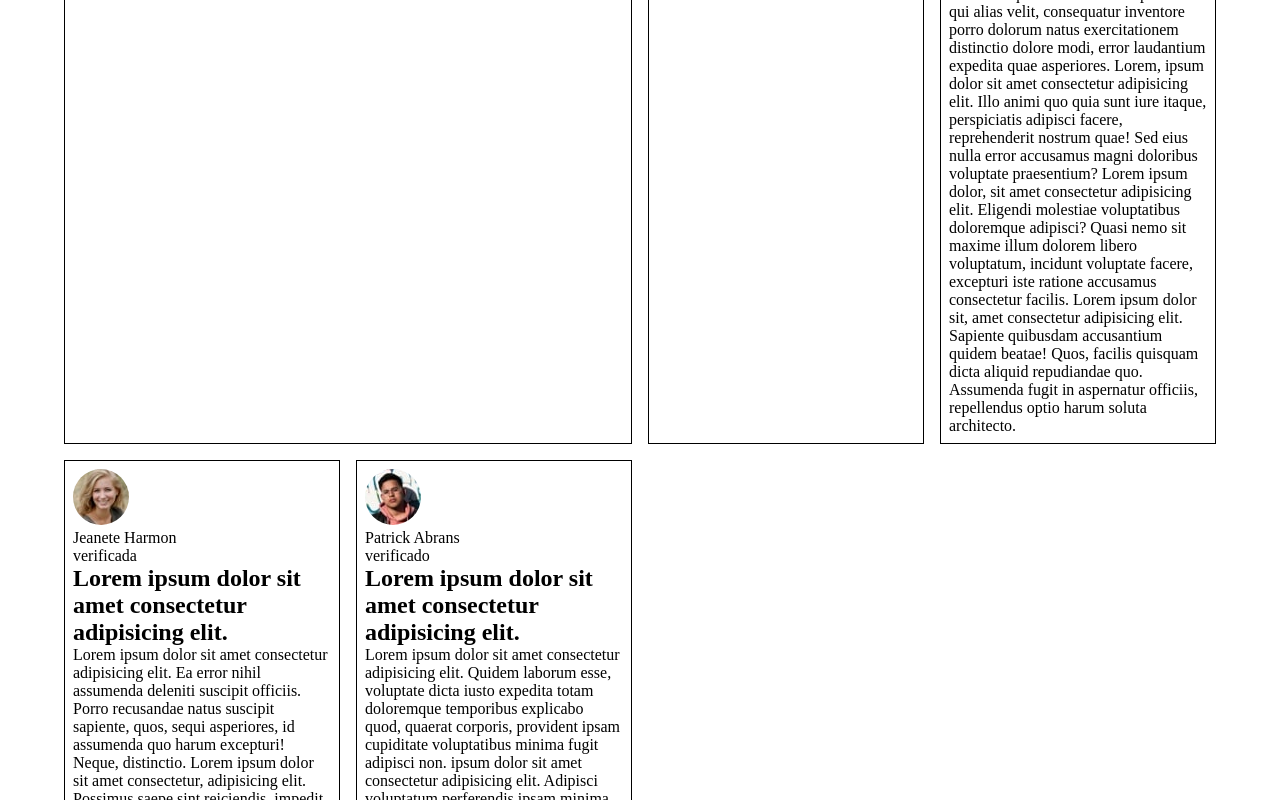
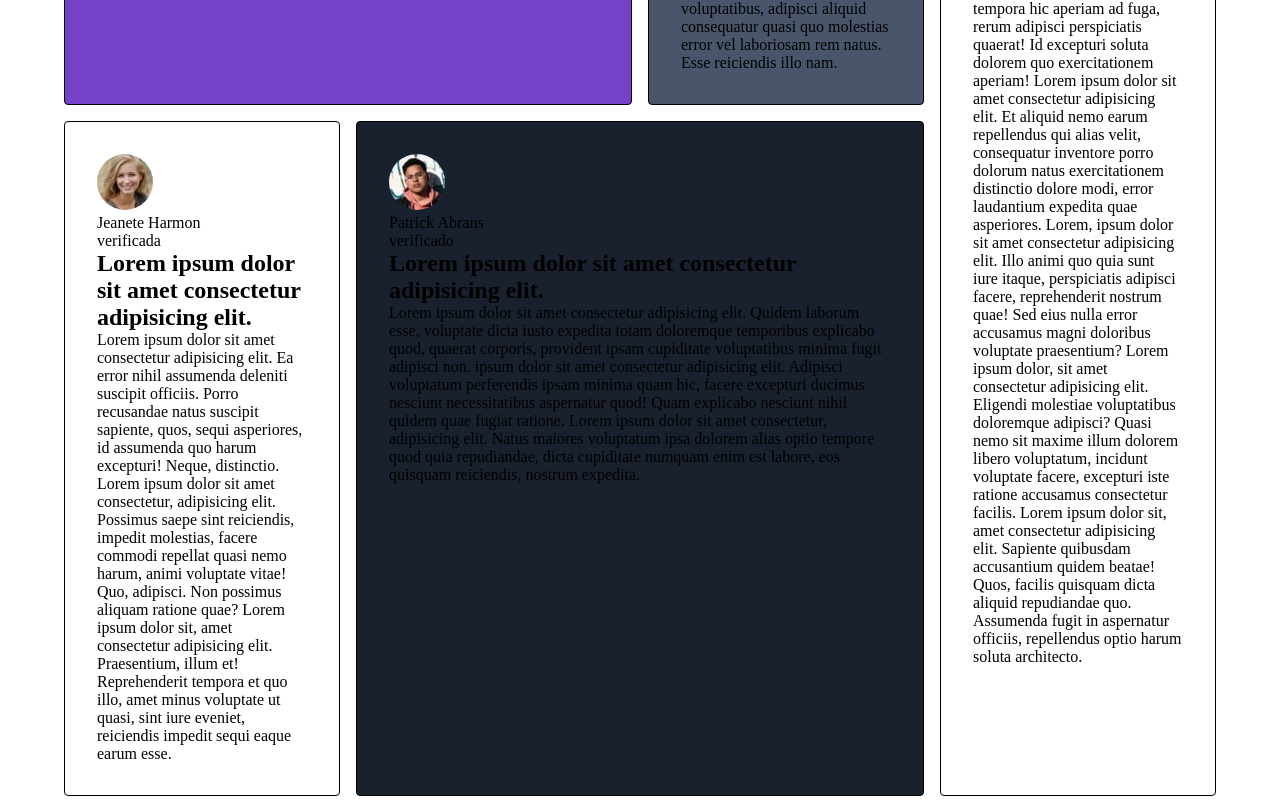
Before and after one commit to GabrielNP96/testimonials-grid-section, a plain HTML site: page index.html in a window 1280 px wide. Shown: the part 680-1480 px from the top of the page. Drawn offline with Linux system fonts and the light colour scheme.

Commit message:
responsivo

```diff
--- a/styles.css
+++ b/styles.css
@@ -3,7 +3,7 @@
     padding: 0;
 }
 
-body{
+body {
     width: 100%;
     height: 100vh;
 }
@@ -11,15 +11,14 @@ body{
 .container {
     display: grid;
     padding: 10% 5%;
-    display: grid;
-    grid-template-columns: 1fr 1fr 1fr 1fr;
-    grid-template-rows: auto auto;
+    grid-template-columns: 1fr; /* Mobile: 1 coluna */
     gap: 2vh;
 }
 
 div {
     border: 1px solid black;
-    padding: 1vh;
+    padding: 4vh;
+    border-radius: 0.5vh;
 }
 
 img {
@@ -27,21 +26,42 @@ img {
 }
 
 .one {
-    grid-row: 1;
-    grid-column: span 2;
+    background-color: hsl(263, 55%, 52%);
 }
 
-.three {
-    grid-column: 1;
-    grid-row: 2;
+.two {
+    background-color: hsl(217, 19%, 35%);
 }
 
 .four {
-    grid-column: 2;
-    grid-row: 2 / span 2fr;
+    background-color: hsl(219, 29%, 14%);
 }
 
-.five {
-    grid-column: 4;
-    grid-row: 1;
+
+/* Estilos para DESKTOP */
+@media (min-width: 1024px) {
+    .container {
+        grid-template-columns: 1fr 1fr 1fr 1fr; /* 4 colunas */
+        grid-template-rows: auto auto; /* 2 linhas */
+    }
+
+    .one {
+        grid-column: span 2; /* Ocupa 2 colunas */
+        grid-row: 1;
+    }
+
+    .three {
+        grid-column: 1;
+        grid-row: 2;
+    }
+
+    .four {
+        grid-column: 2 / span 2; /* Ocupa 2 colunas */
+        grid-row: 2;
+    }
+
+    .five {
+        grid-column: 4 / span 1; /* Garante que fique só na coluna 4 */
+        grid-row: 1 / span 2;
+    }
 }
```
